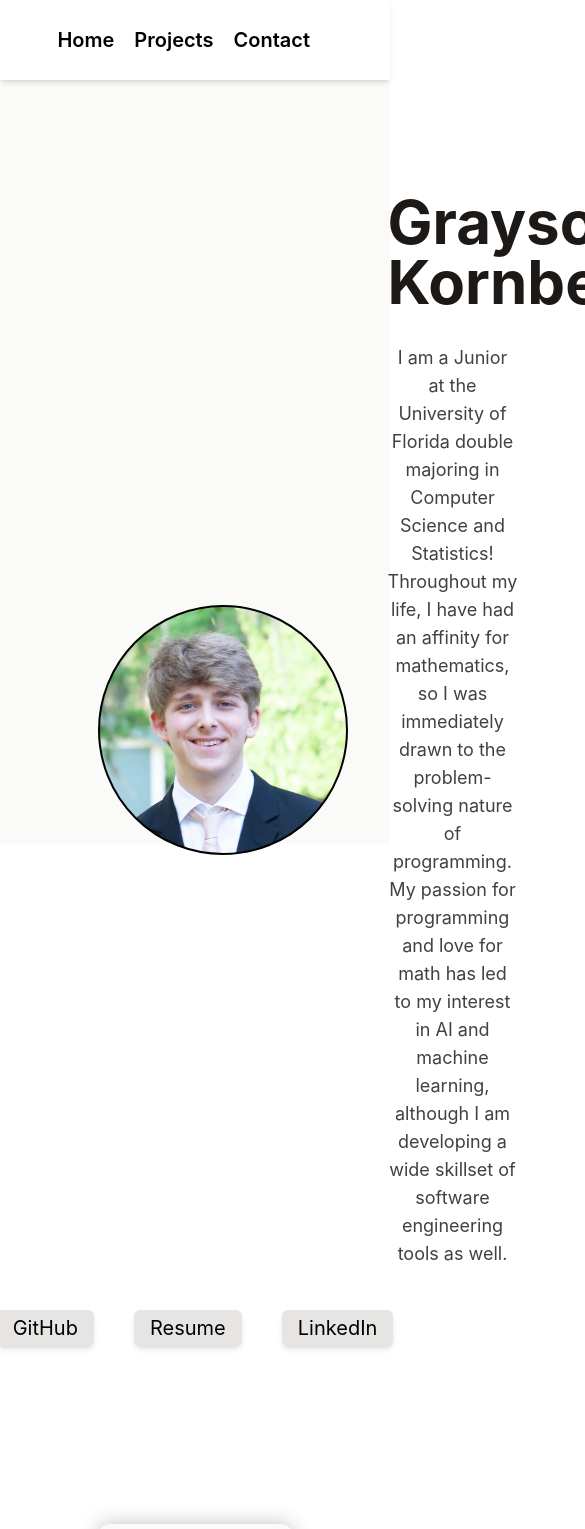
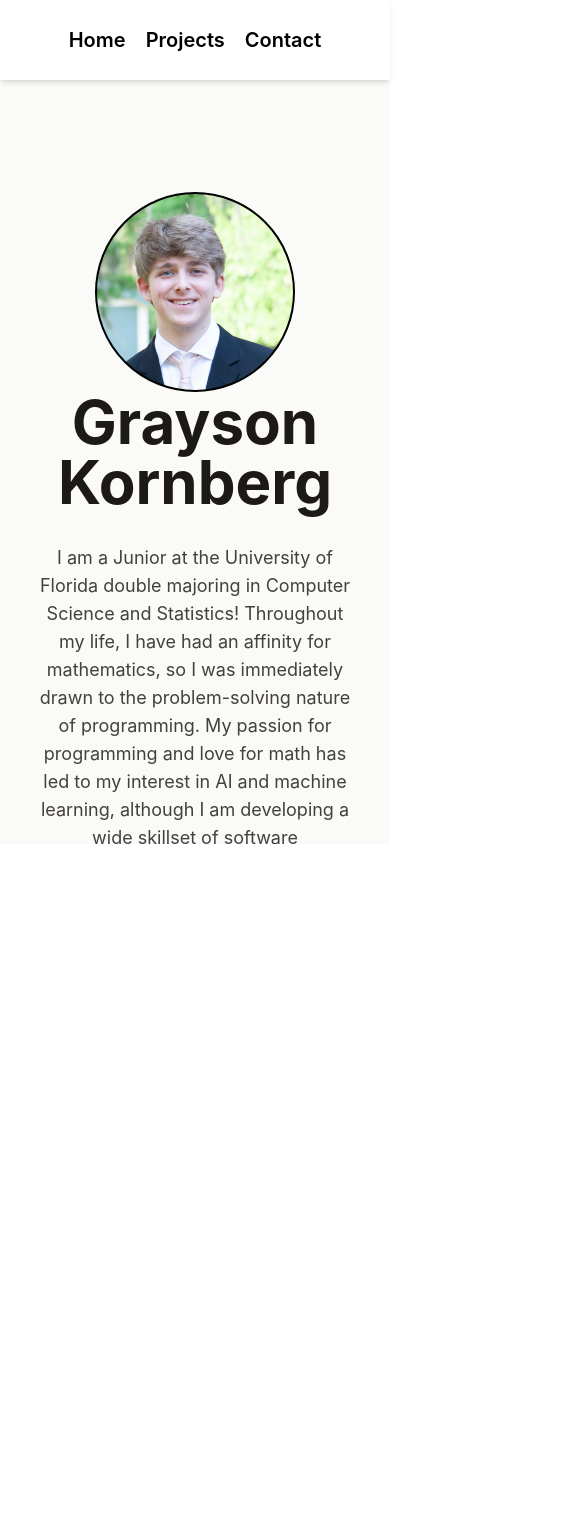
Before and after one commit to GraysonKornberg/portfolio, a React (Create React App) app: page / in a window 390 px wide. Shown: the top 1529 px of the page, 585 px wide, since content can reach past the window. After the commit the page ends 844 px from the top, so only its background shows below. Built offline with nearby package versions, Linux system fonts and the light colour scheme.

Commit message:
added contact section added navbar scroll links added screen breakpoint css changes

```diff
--- a/src/About.js
+++ b/src/About.js
@@ -2,17 +2,18 @@ import headshot from './grayson-headshot.jpg'
 
 function About() {
   return (
-    <section className='flex flex-col items-center justify-center w-screen pt-48 pb-24 space-y-10'>
-      <div className='w-1/2 flex flex-row h-full items-center space-x-10'>
+    <section
+      id='home'
+      className='flex flex-col items-center justify-center w-screen pt-48 pb-24 md:space-y-10'
+    >
+      <div className='w-screen md:w-4/5 xl:w-2/3 flex flex-col md:flex-row h-full items-center sm:space-x-4 xl:space-x-10 pb-5 md:pb-0'>
         <div
-          className='shrink-0 bg-cover bg-left rounded-full border-black border-solid border-2'
+          className='h-[200px] w-[200px] xl:h-[250px] xl:w-[250px] shrink-0 bg-cover bg-left rounded-full border-black border-solid border-2'
           style={{
             backgroundImage: `url(${headshot})`,
-            height: '250px',
-            width: '250px',
           }}
         />
-        <div className='w-2/3 flex flex-col space-y-8'>
+        <div className='w-4/5 md:w-2/3 flex flex-col space-y-8'>
           <h1 className='text-6xl font-bold text-center text-stone-900'>
             Grayson Kornberg
           </h1>
@@ -27,9 +28,9 @@ function About() {
           </h1>
         </div>
       </div>
-      <ul className='flex flex-row space-x-10 h-10 w-full items-center justify-center'>
+      <ul className='flex flex-row flex-wrap space-x-3 h-10 w-full items-baseline justify-center'>
         <a
-          className='text-xl bg-stone-200 shadow-md hover:bg-blue-400 hover:scale-105 transition-all py-1 px-4 rounded-md'
+          className='text-xl text-center bg-stone-200 shadow-md hover:scale-105 transition-all py-1 px-4 rounded-md'
           target='_blank'
           rel='noopener noreferrer'
           href='https://github.com/GraysonKornberg'
@@ -37,7 +38,7 @@ function About() {
           <li>GitHub</li>
         </a>
         <a
-          className='text-xl bg-stone-200 shadow-md hover:bg-blue-400 hover:scale-105 transition-all py-1 px-4 rounded-md'
+          className='text-xl text-center bg-stone-200 shadow-md hover:scale-105 transition-all py-1 px-4 rounded-md'
           target='_blank'
           rel='noopener noreferrer'
           href='https://github.com/GraysonKornberg'
@@ -45,10 +46,10 @@ function About() {
           <li>Resume</li>
         </a>
         <a
-          className='text-xl bg-stone-200 shadow-md hover:bg-blue-400 hover:scale-105 transition-all py-1 px-4 rounded-md'
+          className='text-xl text-center bg-stone-200 shadow-md hover:scale-105 transition-all py-1 px-4 rounded-md'
           target='_blank'
           rel='noopener noreferrer'
-          href='https://github.com/GraysonKornberg'
+          href='https://www.linkedin.com/in/grayson-kornberg/'
         >
           <li>LinkedIn</li>
         </a>
--- a/src/App.js
+++ b/src/App.js
@@ -1,13 +1,15 @@
 import Navbar from './Navbar'
 import About from './About'
 import Projects from './Projects'
+import Contact from './Contact'
 
 function App() {
   return (
-    <div className='bg-stone-50 w-screen h-screen'>
+    <div className='bg-stone-50 w-screen h-screen max-w-full overflow-x-hidden'>
       <Navbar />
       <About />
       <Projects />
+      <Contact />
     </div>
   )
 }
--- /dev/null
+++ b/src/Contact.js
@@ -0,0 +1,9 @@
+function Contact() {
+  return (
+    <section id='contact' className='w-screen bg-stone-200 p-5'>
+      <p className='text-center font-semibold'>kornberg.grayson@gmail.com</p>
+    </section>
+  )
+}
+
+export default Contact
--- a/src/Navbar.js
+++ b/src/Navbar.js
@@ -1,22 +1,37 @@
 function Navbar() {
+  function handleClickScroll(e) {
+    const elementName = e.target.innerText.toLowerCase()
+    const element = document.getElementById(elementName)
+    element.scrollIntoView({ behavior: 'smooth' })
+  }
+
   return (
-    <section className='bg-white h-20 flex shadow-md flex-row space-x-5 items-center justify-end px-10 fixed w-screen top-0'>
+    <section className='bg-white h-20 flex shadow-md flex-row space-x-5 items-center justify-center md:justify-end md:px-10 fixed w-screen top-0'>
       <ul className='flex flex-row space-x-5 items-center justify-end px-10'>
-        <a href='/#'>
+        <button
+          className='hover:scale-105 transition-all'
+          onClick={(e) => handleClickScroll(e)}
+        >
           <li className='text-black text-center font-semibold text-xl flex'>
             Home
           </li>
-        </a>
-        <a href='/#'>
+        </button>
+        <button
+          className='hover:scale-105 transition-all'
+          onClick={(e) => handleClickScroll(e)}
+        >
           <li className='text-black text-center font-semibold text-xl flex'>
             Projects
           </li>
-        </a>
-        <a href='/#'>
+        </button>
+        <button
+          className='hover:scale-105 transition-all'
+          onClick={(e) => handleClickScroll(e)}
+        >
           <li className='text-black text-center font-semibold text-xl flex'>
             Contact
           </li>
-        </a>
+        </button>
       </ul>
     </section>
   )
--- a/src/Project.js
+++ b/src/Project.js
@@ -3,12 +3,12 @@ import { FaCode, FaVideo } from 'react-icons/fa'
 function Project(props) {
   const { id, title, description, image, tech, github, demo } = props.data
   return id % 2 === 1 ? (
-    <div className='flex flex-row justify-between h-full space-x-4'>
+    <div className='flex flex-col xl:flex-row justify-between items-center h-full xl:space-x-4 xl:space-y-0'>
       <div
         style={{ '--image-url': `url(${image})` }}
-        className={`bg-cover min-w-[500px] bg-[image:var(--image-url)] rounded-lg`}
+        className={`w-[175px] h-[500px] sm:h-[225px] sm:w-[400px] md:h-[225px] md:w-[400px] lg:h-[360px] lg:w-[640px] bg-center bg-cover xl:min-w-[611px] bg-[image:var(--image-url)] rounded-lg order-2 xl:order-1`}
       ></div>
-      <div className='flex flex-grow flex-col space-y-5 px-10 justify-evenly'>
+      <div className='flex flex-grow flex-col space-y-2 px-10 justify-evenly xl:order-2 pb-5 xl:pb-0'>
         <h1 className='text-center font-bold text-3xl'>{title}</h1>
         <h2 className='text-center font-semibold'>{description}</h2>
         <ul className='flex flex-row justify-center flex-wrap items-baseline'>
@@ -45,8 +45,8 @@ function Project(props) {
       </div>
     </div>
   ) : (
-    <div className='flex flex-row justify-between h-full space-x-4'>
-      <div className='flex flex-grow flex-col space-y-5 px-10 justify-evenly'>
+    <div className='flex flex-col xl:flex-row justify-between items-center h-full xl:space-x-4 xl:space-y-0'>
+      <div className='flex flex-grow flex-col space-y-2 px-10 justify-evenly pb-5 xl:pb-0'>
         <h1 className='text-center font-bold text-3xl'>{title}</h1>
         <h2 className='text-center font-semibold'>{description}</h2>
         <ul className='flex flex-row justify-center flex-wrap items-baseline'>
@@ -83,7 +83,7 @@ function Project(props) {
       </div>
       <div
         style={{ '--image-url': `url(${image})` }}
-        className={`bg-cover min-w-[500px] bg-[image:var(--image-url)] rounded-lg`}
+        className={`w-[175px] h-[500px] sm:h-[225px] sm:w-[400px] md:h-[225px] md:w-[400px] lg:h-[360px] lg:w-[640px] bg-center bg-cover xl:min-w-[611px] bg-[image:var(--image-url)] rounded-lg`}
       ></div>
     </div>
   )
--- a/src/Projects.js
+++ b/src/Projects.js
@@ -3,9 +3,12 @@ import { projectsData } from './ProjectsData'
 
 function Projects() {
   return (
-    <section className='bg-white flex flex-col items-center justify-center py-20 space-y-10'>
+    <section
+      id='projects'
+      className='bg-white flex flex-col items-center justify-center py-20 space-y-10'
+    >
       {projectsData?.map((data) => (
-        <div className='w-1/2 bg-stone-50 shadow-[0px_0px_20px_0px_rgb(0,0,0,0.25)] h-80 rounded-xl p-5'>
+        <div className='w-2/3 xl:w-[1280px] bg-stone-50 shadow-[0px_0px_20px_0px_rgb(0,0,0,0.25)] h-[40rem] xl:h-[24rem] rounded-xl p-5 border-box'>
           <Project data={data} />
         </div>
       ))}
--- a/src/ProjectsData.js
+++ b/src/ProjectsData.js
@@ -5,24 +5,23 @@ export const projectsData = [
     description:
       'A web app for generating holiday-themed parodies for your favorite song lyrics.',
     image: './holifi.png',
-    tech: ['React', 'MaterialUI', 'NextJS'],
+    tech: ['React', 'MaterialUI', 'Firebase', 'Flask'],
     github: 'http://github.com/JKornberg/Holifi',
     demo: 'http://youtu.be/etscCIaG4Pg',
   },
   {
     id: 2,
     title: 'Game Sort',
-    description:
-      'A web application for finding your next favorite game to play.',
+    description: 'A web app for finding your next favorite game to play.',
     image: './game-sort.png',
-    tech: ['React', 'MaterialUI', 'Python'],
+    tech: ['React', 'Python'],
     github: 'https://github.com/Brian-Magnuson/GameSort',
     demo: 'http://youtu.be/OHTmz7PoKVk',
   },
   {
     id: 3,
     title: 'Student Budget Tracker',
-    description: 'A web application for tracking your budget.',
+    description: 'A web app for tracking your budget and managing finances.',
     image: './budget-tracker.png',
     tech: ['Angular', 'Golang', 'MySQL', 'AWS'],
     github: 'https://github.com/spwalgren/Student-Budget-Tracker',
@@ -32,7 +31,7 @@ export const projectsData = [
     id: 4,
     title: 'Spreaddit',
     description:
-      'A mobile application that allows you to efficiently upload the same post to multiple communities on reddit.',
+      'A mobile app that allows users to efficiently upload the same post to multiple communities on reddit.',
     image: './spreaddit.png',
     tech: ['React Native', 'SQLite'],
     github: 'https://github.com/GraysonKornberg/Spreaddit',
```
